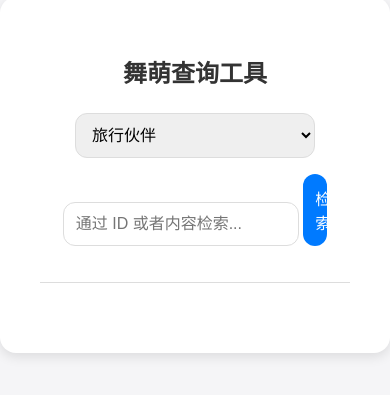
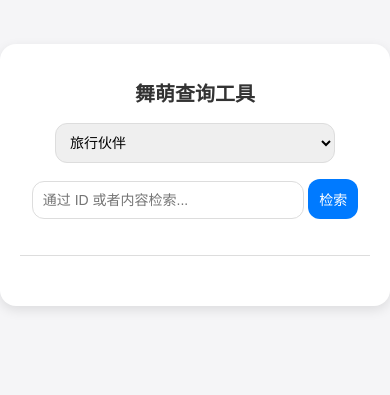
Before and after one commit to nuym/maimai-search-tool, a plain HTML site: page index.html in a window 390 px wide. Shown: the part 247-642 px from the top of the page. Drawn offline with Linux system fonts and the light colour scheme.

Commit message:
更新手机版css

```diff
--- a/index.html
+++ b/index.html
@@ -19,6 +19,7 @@
             height: 100vh;
             text-align: center;
         }
+
         .container {
             background-color: white;
             border-radius: 16px;
@@ -27,11 +28,13 @@
             width: 450px;
             max-width: 100%;
         }
+
         h1 {
             font-size: 24px;
             margin-bottom: 24px;
             color: #333;
         }
+
         select, input, button {
             width: calc(100% - 70px);
             padding: 12px;
@@ -42,6 +45,7 @@
             outline: none;
             transition: border-color 0.2s, box-shadow 0.2s;
         }
+
         input {
             width: calc(100% - 100px);
             padding: 12px;
@@ -52,6 +56,7 @@
             outline: none;
             transition: border-color 0.2s, box-shadow 0.2s;
         }
+
         button {
             width: calc(100% - 300px);
             padding: 12px;
@@ -61,40 +66,66 @@
             border-radius: 12px;
             outline: none;
             transition: border-color 0.2s, box-shadow 0.2s;
-        }
-        select:hover, input:hover, button:hover {
-            border-color: #007aff;
-            box-shadow: 0 0 8px rgba(0, 122, 255, 0.2);
-        }
-        select:focus, input:focus {
-            border-color: #007aff;
-            box-shadow: 0 0 8px rgba(0, 122, 255, 0.4);
-        }
-        button {
             background-color: #007aff;
             color: white;
             border: none;
             cursor: pointer;
         }
+
         button:hover {
             background-color: #005ecb;
         }
+
         button:active {
             background-color: #004ba0;
         }
+
+        select:hover, input:hover, button:hover {
+            border-color: #007aff;
+            box-shadow: 0 0 8px rgba(0, 122, 255, 0.2);
+        }
+
+        select:focus, input:focus {
+            border-color: #007aff;
+            box-shadow: 0 0 8px rgba(0, 122, 255, 0.4);
+        }
+
         #result {
             margin-top: 20px;
             font-weight: bold;
             color: #333;
             min-height: 20px;
-            max-height: 200px;  /* 设置最大高度 */
-            overflow-y: auto;   /* 启用滚动条 */
+            max-height: 200px;
+            overflow-y: auto;
             padding-top: 10px;
             border-top: 1px solid #ddd;
         }
+
         #result div {
             padding: 8px 0;
             border-bottom: 1px solid #eee;
+        }
+
+        /* 手机端样式 */
+        @media (max-width: 768px) {
+            .container {
+                width: 100%;
+                padding: 20px;
+            }
+
+            h1 {
+                font-size: 20px;
+                margin-bottom: 16px;
+            }
+
+            select, input, button {
+                font-size: 14px;
+                padding: 10px;
+            }
+
+            button {
+                padding: 10px;
+            }
         }
     </style>
 </head>
```
